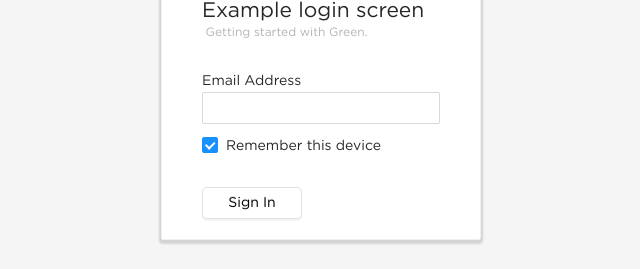
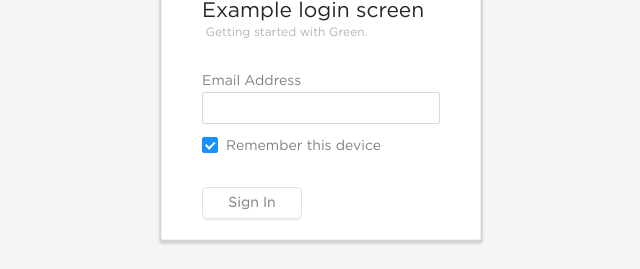
Before and after one commit to gottedev/login-task-v2, a React (Create React App) app: page / in a window 1280 px wide. Shown: the part 289-558 px from the top of the page, without its empty margins (319-959 px from the left). Built offline with nearby package versions, Linux system fonts and the light colour scheme.

Commit message:
ui changes

```diff
--- a/src/components/login_form/LoginForm.jsx
+++ b/src/components/login_form/LoginForm.jsx
@@ -1,13 +1,10 @@
-import React, { useState } from "react";
+import React from "react";
 import { Card, Input, Button, Checkbox, Form } from "antd";
 import Logo from "../../logo.svg";
 import "./LoginForm.scss";
 import "antd/dist/antd.css";
 
 const LoginForm = () => {
-  const onFinish = () => {
-    alert("thanks for coding challenge");
-  };
   return (
     <div className="Login-Container">
       <Card className="Card-Container" style={{ width: 320 }}>
@@ -25,18 +22,24 @@ const LoginForm = () => {
           initialValues={{
             remember: true,
           }}
-          onFinish={onFinish}
         >
           <Form.Item className="Login-Email" label="Email Address">
-            <Input />
+            <Input type="email" required />
           </Form.Item>
 
-          <Form.Item name="remember" valuePropName="checked" noStyle>
+          <Form.Item
+            name="remember"
+            className="Login-Remember"
+            valuePropName="checked"
+            noStyle
+          >
             <Checkbox>Remember this device</Checkbox>
           </Form.Item>
 
           <Form.Item className="Login-Button">
-            <Button type="primary">Sign In</Button>
+            <Button type="primary" htmlType="submit">
+              Sign In
+            </Button>
           </Form.Item>
         </Form>
       </Card>
--- a/src/components/login_form/LoginForm.scss
+++ b/src/components/login_form/LoginForm.scss
@@ -24,6 +24,7 @@
     .Title-Container {
       color: $primary-color;
       line-height: 1.3;
+      font-weight: bold;
       p {
         font-size: 1.2rem;
         color: $secondary-color;
@@ -37,6 +38,14 @@
         div {
           padding: 0;
         }
+        label {
+          color: $tertiary-color;
+        }
+      }
+      .ant-checkbox-wrapper {
+        span {
+          color: $tertiary-color;
+        }
       }
       .Login-Button {
         margin-top: 3rem;
@@ -44,7 +53,7 @@
         .ant-btn-primary {
           width: 10rem;
           background: $bg-color-main;
-          color: $bg-black;
+          color: $tertiary-color;
           border-color: $secondary-color-varient2;
           border-radius: 0.5rem;
         }
```
